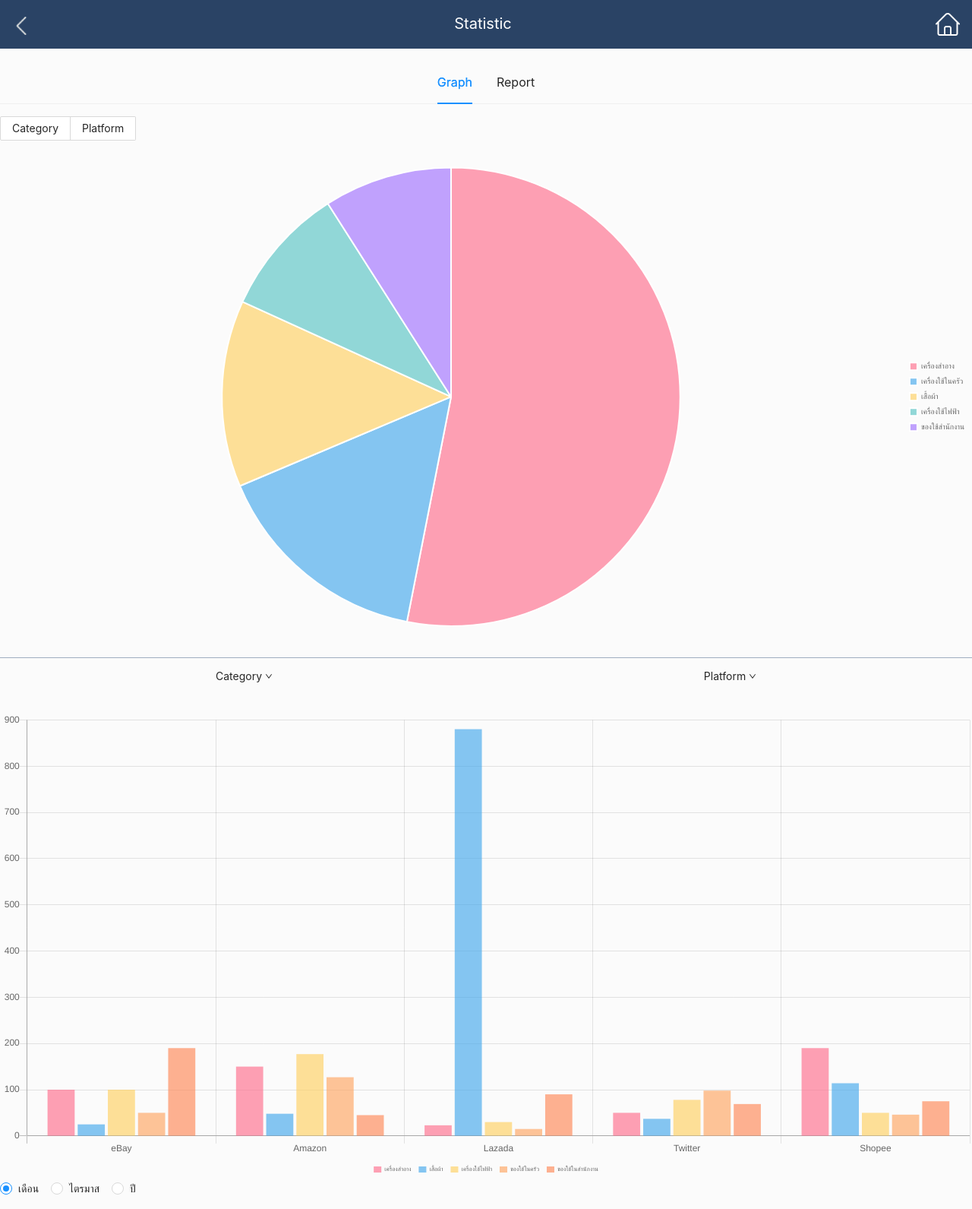
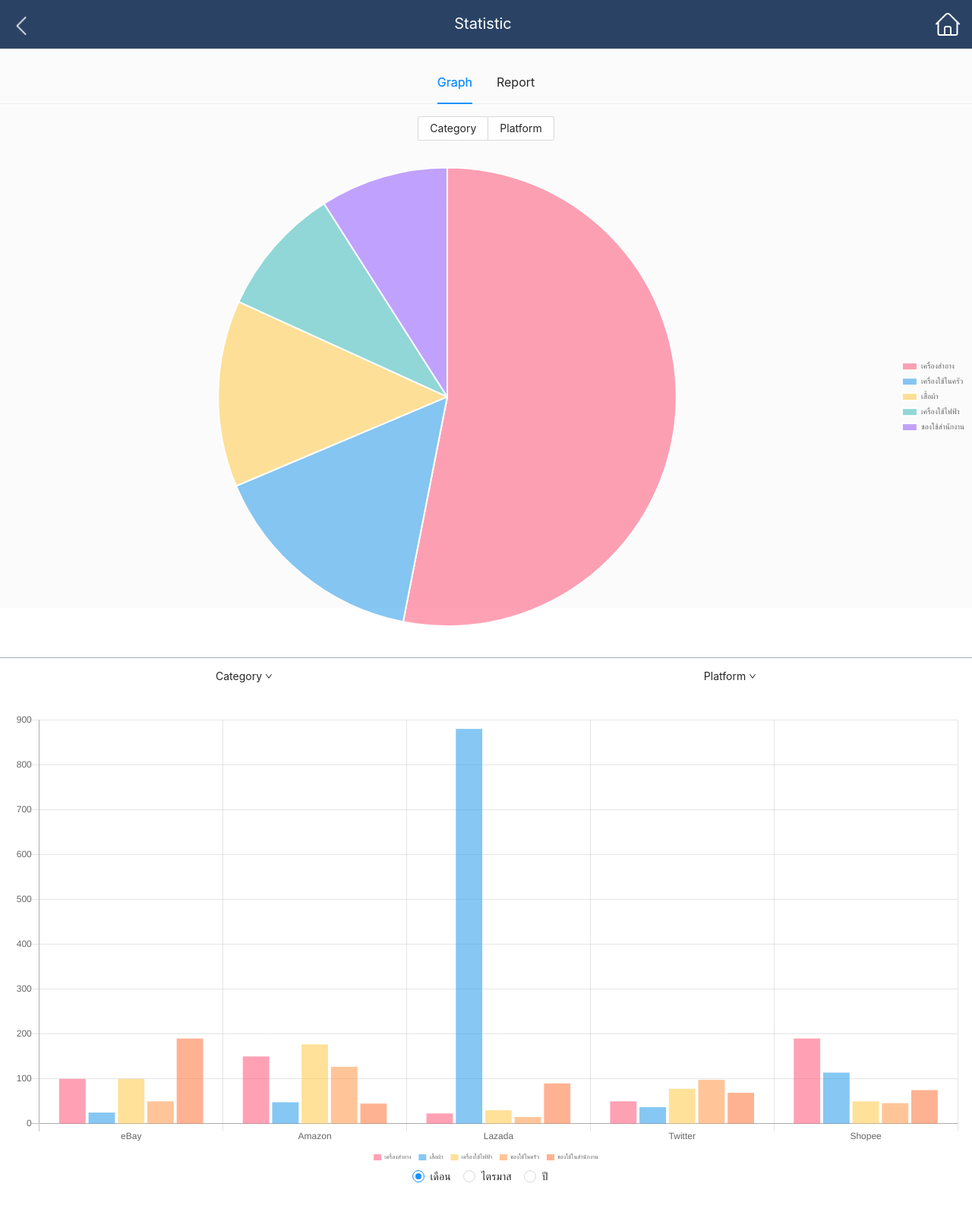
Before and after one commit to Inregist/susc, a React (Create React App) app in the folder frontend/: page /statistic in a window 1280 px wide. Shown: the whole page at 76% size. Built offline with nearby package versions, Linux system fonts and the light colour scheme.

Commit message:
style & checkbox limit

```diff
--- a/frontend/src/pages/Statistic.tsx
+++ b/frontend/src/pages/Statistic.tsx
@@ -185,14 +185,18 @@ const Statistic = () => {
 
   const menuCategory = (
     <Menu>
-      <Menu.Item>
-        <Checkbox disabled> เลือกประเภทสินค้า (ไม่เกิน 3 ชนิด) </Checkbox>
-      </Menu.Item>
+      <Menu.Item>เลือกประเภทสินค้า (ไม่เกิน 3 ชนิด)</Menu.Item>
       {selectedCat.map((item) => (
         <Menu.Item key={item.name}>
           <Checkbox
+            checked={selectedCat.filter((c) => c.name === item.name)[0].check}
             onClick={() => setShowCatGraph(true)}
             onChange={(e) => {
+              const checkCnt = selectedCat.reduce(
+                (acc, s) => (s.check ? acc + 1 : acc),
+                0
+              );
+              if (checkCnt >= 3 && e.target.checked) return;
               const newSelected: any = selectedCat.map(
                 (cat: { name: string; check: boolean }) => {
                   return {
@@ -214,13 +218,19 @@ const Statistic = () => {
 
   const menuPlatform = (
     <Menu>
-      <Menu.Item>
-        <Checkbox disabled> เลือกแพลตฟอร์ม (ไม่เกิน 4 ชนิด) </Checkbox>
-      </Menu.Item>
+      <Menu.Item>เลือกแพลตฟอร์ม (ไม่เกิน 4 ชนิด)</Menu.Item>
       {selectedPlatForm.map((item) => (
         <Menu.Item key={item.name}>
           <Checkbox
+            checked={
+              selectedPlatForm.filter((c) => c.name === item.name)[0].check
+            }
             onChange={(e) => {
+              const checkCnt = selectedPlatForm.reduce(
+                (acc, s) => (s.check ? acc + 1 : acc),
+                0
+              );
+              if (checkCnt >= 3 && e.target.checked) return;
               const newSelected: any = selectedPlatForm.map(
                 (cat: { name: string; check: boolean }) => {
                   return {
@@ -241,11 +251,11 @@ const Statistic = () => {
   );
 
   return (
-    <div>
+    <div className="h-screen">
       <Navbar name="Statistic" />
       <Tabs size={"large"} centered>
-        <Tabs.TabPane tab={<div>Graph</div>} key="1">
-          <div className="flex flex-row">
+        <Tabs.TabPane tab="Graph" key="1">
+          <div className="flex justify-center">
             <Radio.Group
               onChange={(e) => {
                 setPieDisplay(e.target.value);
@@ -283,6 +293,7 @@ const Statistic = () => {
               </div>
             </Dropdown>
           </div>
+          <div className="px-4">
             <ChartBar
               title=""
               chartData={
@@ -293,7 +304,7 @@ const Statistic = () => {
                   : chartBarDataYear
               }
             />
-          <div className="flex mb-4">
+            <div className="flex mb-4 justify-center">
               <Radio.Group
                 defaultValue={"month"}
                 onChange={(e) => {
@@ -304,6 +315,7 @@ const Statistic = () => {
                 <Radio value="quarter">ไตรมาส</Radio>
                 <Radio value="year">ปี</Radio>
               </Radio.Group>
+            </div>
           </div>
         </Tabs.TabPane>
         <Tabs.TabPane tab="Report" key="2">
@@ -360,7 +372,7 @@ const ChartPie = ({ chartData, title }) => {
             display: true,
             position: "right",
             labels: {
-              boxWidth: 10,
+              boxWidth: 20,
               fontSize: 10,
             },
           },
@@ -394,6 +406,4 @@ const ChartBar = ({ chartData, title }) => {
   );
 };
 
-const Graph = () => {};
-
 export default Statistic;
```
Lines whose indentation alone changed are shown as unchanged.
